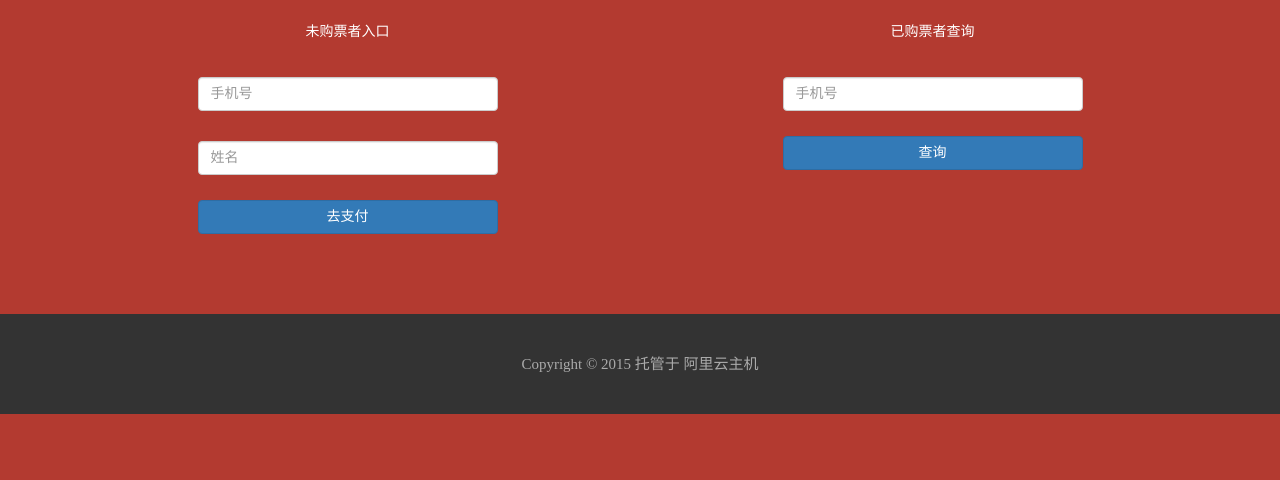
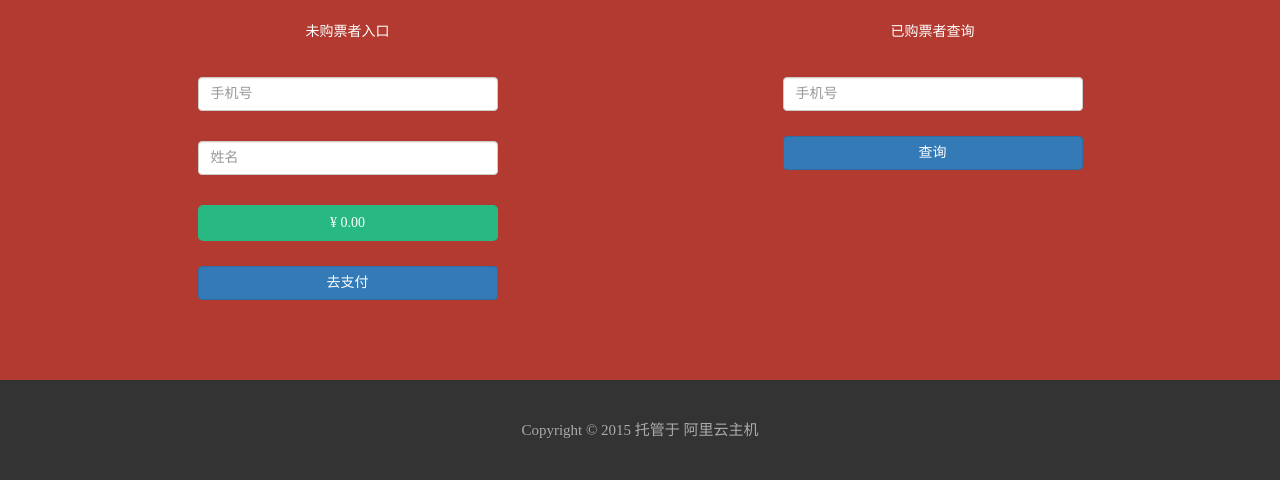
Before and after one commit to Germey/tickets, a CodeIgniter app: page / in a window 1280 px wide. Shown: the part 1118-1598 px from the top of the page. Before the commit the page ends 1532 px from the top, so only its background shows below. Run offline with CodeIgniter, Linux system fonts and the light colour scheme; data that the repository does not hold is empty.

Commit message:
add price

```diff
--- a/application/views/footer.php
+++ b/application/views/footer.php
@@ -8,69 +8,36 @@
 		<!-- validate zh-CN -->
 		<script src="<?php echo base_url();?>js/jquery.validate.messages_cn.js"></script>
 		<script>
-		$(function(){
-			$("#buy-form").validate({
-				submitHandler:function(form){
-					form.submit();
-				},
-				rules:{
-					phone:{
-						required:true,phone:true
-					},
-					name:{
-						required:true,minlength:2
+		function getDelePic(){
+			return '<?php echo base_url();?>images/delete.png';
 		}
-				},
-				errorPlacement:function(error,element){
-					element.parent().next().children(".label").html="";
-					error.appendTo(element.parent().next().children(".label"));
-				},
-				messages:{
-					phone:{
-						required:"<img src=<?php echo base_url();?>images/wrong.png>",phone:"<img src=<?php echo base_url();?>images/wrong.png>"
-					},
-					name:{
-						required:"<img src=<?php echo base_url();?>images/wrong.png>",minlength:"<img src=<?php echo base_url();?>images/wrong.png>"
+		function getWrongPic(){
+			return '<?php echo base_url();?>images/wrong.png';
 		}
-				},
-				success:function(label){
-					label.html("<img src=<?php echo base_url();?>images/right.png>");
+		function getRightPic(){
+			return '<?php echo base_url();?>images/right.png';
 		}
-			});
-			$("#find-form").validate({
-				debug:true,
-				rules:{
-					phone:{
-						required:true,phone:true
+		function getFindUrl(){
+			return '<?php echo base_url();?>index.php/welcome/findInfo';
 		}
-				},
-				errorPlacement:function(error,element){
-					element.parent().next().children(".label").html="";
-					error.appendTo(element.parent().next().children(".label"));
-				},
-				messages:{
-					phone:{
-						required:"<img src=<?php echo base_url();?>images/wrong.png>",phone:"<img src=<?php echo base_url();?>images/wrong.png>"
+		function getSeatPrice(rank){
+			var price = 0;
+			switch(rank){
+				case 1:
+					price = 0.01;
+					break;
+				case 2:
+					price = 0.01;
+					break;
+				case 3:
+					price = 0.01;
+					break;
+				default:
+					price = 0.01;
+					break;
 			}
-				},
-				success:function(label){
-					label.html("<img src=<?php echo base_url();?>images/right.png>");
-					$.post("<?php echo base_url();?>"+"index.php/welcome/findInfo",
-					{"phone":$("#find-form #phone").val()},
-					function(data){
-						$("#find-result").html("<ul></ul>").prepend("<p>购票信息如下</p>");
-						res = JSON.parse(data);
-						$("#find-result ul li").remove();
-						$.each(res,function(index,info){
-							$("#find-result ul").append("<li>座号"+info['sid']+" "+info['row']+"排"+info['col']+"列</li>");
-						});
-						if(res.length==0){
-							$("#find-result").append('<p class="none-result">没有相关信息</p>')
+			return price;
 		}
-					});
-				}
-			});
-		});
 		</script>
     </body>
 </html>
--- a/application/views/seats.php
+++ b/application/views/seats.php
@@ -149,6 +149,7 @@
 							</div>
 						</div>
 						<input type="text" name="money" hidden="true" value="0.01">
+						<div id="total-money"><span>¥ <span><span id="price">0.00</span></div>
 						<input type="submit" class="btn btn-primary button" value="去支付" name="sub" id="sub">
 					</form>
 				</div>
--- a/css/style.css
+++ b/css/style.css
@@ -104,6 +104,17 @@ body{
 	overflow: hidden;
 	width: 265px;
 }
+#seats #total-money{
+	background-color:#28B881;
+	text-align:center;
+	width:100%;
+	padding:8px 10px;
+	border-radius: 5px;
+	color:#FFF;
+	margin:15px auto;
+	-webkit-border-radius: 5px;
+	-moz-border-radius: 5px;
+}
 #seats .seat-item{
 	width:20px;
 	height:20px;
@@ -130,7 +141,7 @@ body{
 	-moz-border-radius: 5px;
 }
 #seats #seat-choosen li{
-	padding: 10px 20px;
+	padding: 12px 8px 10px 17px;
 	background-color: #D3B144;
 	width: 150px;
 	float: left;
@@ -141,6 +152,17 @@ body{
 	border-radius: 5px;
 	-webkit-border-radius: 5px;
 	-moz-border-radius: 5px;
+	overflow:hidden;
+}
+#seats #seat-choosen li span{
+	float:right;
+}
+#seats #seat-choosen li span img{
+	width:20px;
+	opacity:0.1;
+	cursor:pointer;
+	position: relative;
+	top: -2px;
 }
 #seats #seats-container .side{
 	margin: auto;
--- a/js/seats.js
+++ b/js/seats.js
@@ -1,5 +1,6 @@
 $(function(){
 	var colNum = 25;
+	var money = 0;
 	$(".seat-item").each(function(){
 		if($(this).attr("state")==1){
 			$(this).css("background-color","#888");
@@ -8,18 +9,48 @@ $(function(){
 	$(".seat-item").click(function(){
 		if($(this).attr("state")==0){
 			if($(this).attr("select")==0){
-				$("#seat-choosen ul").append('<li id="selected-'+$(this).attr("row")+'-'+$(this).attr("col")+'" class="choosen-item">'+$(this).attr("row")+"排"+$(this).attr("col")+"座"+'</li>');
+				$("#seat-choosen ul").append('<li id="selected-'+$(this).attr("row")+'-'+$(this).attr("col")+'" class="choosen-item">'+$(this).attr("row")+"排"+$(this).attr("col")+"座 ¥"+getSeatPrice($(this).attr("rank"))+'<span><img src='+getDelePic()+'></span></li>');
 				$("#buy-form").append('<input type="hidden" id="hidden-'+$(this).attr("row")+'-'+$(this).attr("col")+'" value="'+((parseInt($(this).attr("row"))-1)*colNum + parseInt($(this).attr("col"))-1)+'" name="seats[]">');
 				$(this).css("background-color","#E22");
 				$(this).attr("select","1");
+				/* change money */
+				money+=getSeatPrice($(this).attr("rank"));
+				$("#total-money #price").text(money.toFixed(2));
+				/* you must add its listener after you add choosen-item */
+				$(".choosen-item img").click(function(){
+					id = $(this).parents("li").attr("id");
+					row = id.split('-')[1];
+					col = id.split('-')[2];
+					$("#seat-"+row+"-"+col).attr("select",0).css("background-color","#FFF");
+					/* change money */
+					money-=getSeatPrice($("#seat-"+row+"-"+col).attr("rank"));
+					$("#total-money #price").text(money.toFixed(2));
+					/* end of change money */
+					$(this).parents("li").fadeOut("500").setTimeout(remove(),500);
+				})
+				.mouseenter(function(event){
+					$(this).fadeTo("500",0.6);
+					event.stopPropagation();
+				})
+				.mouseleave(function(event){
+					$(this).fadeTo("500",0.1);
+					event.stopPropagation();
+				});
+				/* end of choosen-item listener */
 			}else if($(this).attr("select")==1){
 				$(this).css("background-color","#FFF");
 				$(this).attr("select","0");
+				/* change money */
+				money-=getSeatPrice($(this).attr("rank"));
+				$("#total-money #price").text(money.toFixed(2));
+				/* end of change money */
 				$("#hidden-"+$(this).attr("row")+'-'+$(this).attr("col")).remove();
-				$("#seat-choosen ul #selected-"+$(this).attr("row")+"-"+$(this).attr("col")).remove();
+				/* remove seat-choosen li */
+				$("#seat-choosen ul #selected-"+$(this).attr("row")+"-"+$(this).attr("col")).fadeOut("500").setTimeout(remove(),500);
 			}
 		}
 	})
+	/* add a tip to display seat number */
 	.mousemove(function(event){
 		var y=10,x=20;
 		$("#seat-tip").show().css({
@@ -32,10 +63,12 @@ $(function(){
 		}
 		event.stopPropagation();
 	})
-	.mouseout(function(event){
+	/* fade out the tip */
+	.mouseleave(function(event){
 		$("#seat-tip").fadeOut(10);
 		event.stopPropagation();
 	});
+	/* end of seat-item */
 	$(".group-name").click(function(){
 		$(".group-names").hide();
 		$("#"+$(this).attr("href")).show();
@@ -46,4 +79,65 @@ $(function(){
 		$(".groups:visible").hide();
 		$(this).hide();
 	});
+	$("#buy-form").validate({
+		submitHandler:function(form){
+			form.submit();
+		},
+		rules:{
+			phone:{
+				required:true,phone:true
+			},
+			name:{
+				required:true,minlength:2
+			}
+		},
+		errorPlacement:function(error,element){
+			element.parent().next().children(".label").html="";
+			error.appendTo(element.parent().next().children(".label"));
+		},
+		messages:{
+			phone:{
+				required:"<img src="+getWrongPic()+">",phone:"<img src="+getWrongPic()+">"
+			},
+			name:{
+				required:"<img src="+getWrongPic()+">",minlength:"<img src="+getWrongPic()+">"
+			}
+		},
+		success:function(label){
+			label.html("<img src="+getRightPic()+">");
+		}
+	});
+	$("#find-form").validate({
+		debug:true,
+		rules:{
+			phone:{
+				required:true,phone:true
+			}
+		},
+		errorPlacement:function(error,element){
+			element.parent().next().children(".label").html="";
+			error.appendTo(element.parent().next().children(".label"));
+		},
+		messages:{
+			phone:{
+				required:"<img src="+getWrongPic()+">",phone:"<img src="+getWrongPic()+">"
+			}
+		},
+		success:function(label){
+			label.html("<img src="+getRightPic()+">");
+			$.post(getFindUrl(),
+			{"phone":$("#find-form #phone").val()},
+			function(data){
+				$("#find-result").html("<ul></ul>").prepend("<p>购票信息如下</p>");
+				res = JSON.parse(data);
+				$("#find-result ul li").remove();
+				$.each(res,function(index,info){
+					$("#find-result ul").append("<li>座号"+info['sid']+" "+info['row']+"排"+info['col']+"列</li>");
+				});
+				if(res.length==0){
+					$("#find-result").append('<p class="none-result">没有相关信息</p>')
+				}
+			});
+		}
+	});
 });
```
Also changed, not shown: images/delete.png (added). Lines whose indentation alone changed are shown as unchanged.
